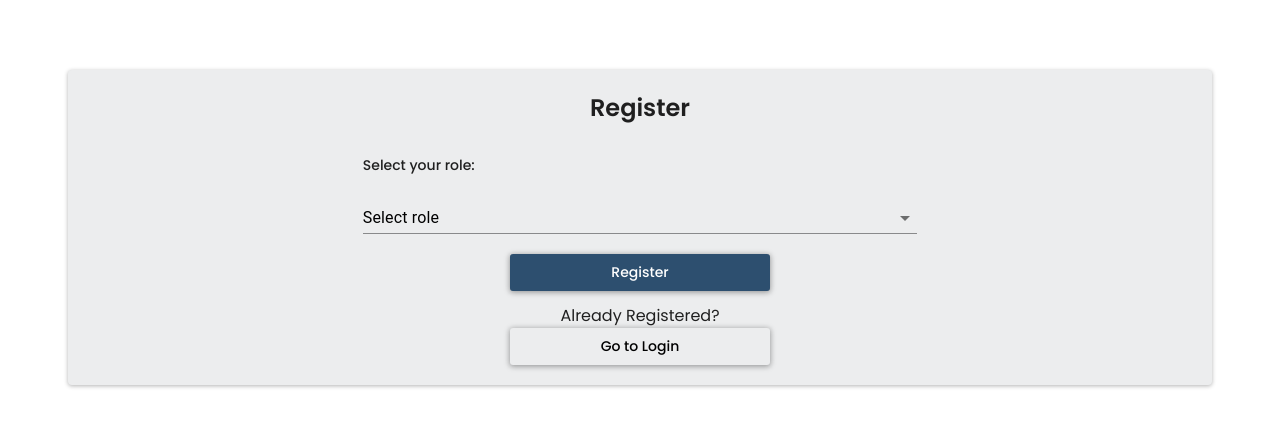
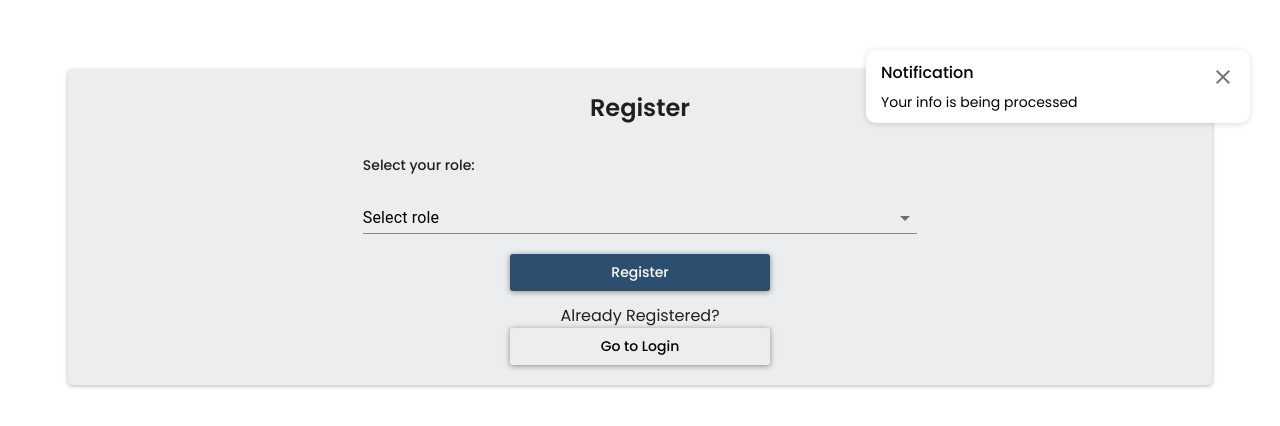
Before and after one commit to AmeyKhoje/Email-Template-Frontend, a React (Create React App) app: page /register in a window 1280 px wide. Shown: the top 426 px of the page. Built offline with nearby package versions, Linux system fonts and the light colour scheme; no server answers.

Commit message:
custom notification done

```diff
--- a/src/assets/includes/_notification.scss
+++ b/src/assets/includes/_notification.scss
@@ -1,15 +1,11 @@
 .notification {
-    position: fixed;
-    width: 30%;
     padding: 10px 15px;
     background-color: white;
-    z-index: 99;
-    top: 50px;
-    right: 30px;
     border-radius: 10px;
     opacity: 0;
     transition: all 0.5s;
     box-shadow: 0px 1px 6px 0px rgba($color: #000000, $alpha: 0.15);
+    margin-bottom: 20px;
     &-body {
         position: relative;
         &_heading {
@@ -41,6 +37,15 @@
     }
 }
 
+.notification-container {
+    position: fixed;
+    width: 30%;
+    z-index: 99;
+    top: 50px;
+    right: 30px;
+    height: max-content;
+}
+
 @keyframes showAnime {
     from {
         opacity: 0;
--- a/src/components/store/actions/actionTypes.js
+++ b/src/components/store/actions/actionTypes.js
@@ -5,3 +5,4 @@ export const HANDLE_EMAIL = "HANDLE_EMAIL";
 export const STORE_USER_DATA = "STORE_USER_DATA";
 export const STORE_USER_EMAILS = "STORE_USER_EMAILS";
 export const HANDLE_NOTIFICATION = "HANDLE_NOTIFICATION";
+export const CLOSE_NOTIFICATION = "CLOSE_NOTIFICATION";
--- a/src/components/store/actions/globalStateActions.js
+++ b/src/components/store/actions/globalStateActions.js
@@ -1,4 +1,4 @@
-import { HANDLE_EMAIL, HANDLE_LOADING, HANDLE_NOTIFICATION } from "./actionTypes"
+import { CLOSE_NOTIFICATION, HANDLE_EMAIL, HANDLE_LOADING, HANDLE_NOTIFICATION } from "./actionTypes"
 
 export const handleLoading = value => {
     // ? Handle Loading actions
@@ -18,24 +18,35 @@ export const handleEmail = value => {
     }
 }
 
-const closeNotification = () => {
-    const notiVal = {
-        isNotification: false
+// const closeNotification = () => {
+//     const notiVal = {
+//         isNotification: false
+//     }
+
+//     return {
+//         type: HANDLE_NOTIFICATION,
+//         value: notiVal
+//     }
+// }
+
+export const handleNotification = value => {
+    let randomNum = parseInt(new Date().valueOf().toString());
+    console.log(randomNum);
+    let notiVal = {
+        ...value,
+        id: randomNum
     }
-
+    console.log(notiVal);
     return {
         type: HANDLE_NOTIFICATION,
         value: notiVal
     }
 }
 
-export const handleNotification = value => {
-    setTimeout(() => {
-        console.log("hello");
-        closeNotification()
-    }, 3000)
+export const closeNotification = value => {
+    console.log(value);
     return {
-        type: HANDLE_NOTIFICATION,
+        type: CLOSE_NOTIFICATION,
         value
     }
 }
--- a/src/components/store/actions/index.js
+++ b/src/components/store/actions/index.js
@@ -1,2 +1,2 @@
-export { handleLoading } from "./globalStateActions";
+export { handleLoading, closeNotification } from "./globalStateActions";
 export { loginUser, logoutUser, storeUserInfo } from "./userActions";
--- a/src/components/store/reducer/globalStateReducer.js
+++ b/src/components/store/reducer/globalStateReducer.js
@@ -1,13 +1,16 @@
-import { HANDLE_EMAIL, HANDLE_LOADING, HANDLE_NOTIFICATION } from "../actions/actionTypes";
+import { CLOSE_NOTIFICATION, HANDLE_EMAIL, HANDLE_LOADING, HANDLE_NOTIFICATION } from "../actions/actionTypes";
 
 const initialState = {
     isLoading: false,
     isEmail: false,
     isNotification: false,
-    notificationInfo: {
-        head: 'Notification',
-        text: 'Your info is being processed'
-    }
+    notificationInfo: [
+        {
+            id: 1,
+            head: 'Notification',
+            text: 'Your info is being processed'
+        }
+    ]
 };
 
 const globalStateReducer = (state = initialState, action) => {
@@ -24,10 +27,24 @@ const globalStateReducer = (state = initialState, action) => {
                 isEmail: action.value
             }
         case HANDLE_NOTIFICATION:
+            let arr1 = state.notificationInfo;
+            if(state.notificationInfo.length >= 3) {
+                arr1 = arr1.filter(x => x.id !== arr1[0].id);
+                let arr2 = arr1.concat(action.value)
+                return {
+                    ...state,
+                    notificationInfo: arr2
+                }
+            }
             return {
                 ...state,
-                isNotification: !state.isNotification,
-                notificationInfo: action.value.notificationInfo && action.value.notificationInfo
+                notificationInfo: state.notificationInfo.concat(action.value)
+            }
+        case CLOSE_NOTIFICATION:
+            let notiArr = state.notificationInfo.filter(x => x.id !== action.value);
+            return {
+                ...state,
+                notificationInfo: notiArr
             }
         default:
             return state;
--- a/src/components/ui-elements/Notification.js
+++ b/src/components/ui-elements/Notification.js
@@ -1,10 +1,11 @@
 import { IconButton, makeStyles } from "@material-ui/core";
 import { Close } from "@material-ui/icons";
+import { useEffect } from "react";
 import { connect } from "react-redux";
-import { handleNotification } from "../store/actions/globalStateActions";
+import { closeNotification, handleNotification } from "../store/actions/globalStateActions";
 
 const Notification = props => {
-    console.log(props);
+    console.log(props.global?.notificationInfo);
     const useStyles = makeStyles({
         close: {
             padding: '5px',
@@ -13,29 +14,49 @@ const Notification = props => {
 
     const classes = useStyles();
 
-    const handleNotificationClose = () => {
-        props.onChangeNotification(false);
+    const handleNotificationClose = (id) => {
+        props.onCloseNotification(id);
     }
 
+    useEffect(() => {
+        let intervalNoti = setInterval(() => {
+            if(props.global.notificationInfo.length > 0) {
+                props.onCloseNotification(props.global.notificationInfo[0]);
+            }
+        }, 5000);
+
+        clearInterval(intervalNoti)
+    }, [])
+
     return (
-        <div className={`notification ${props.global.isNotification && 'show'}`}>
+        <div className="notification-container">
+            {
+                props.global?.notificationInfo?.length > 0 &&
+                props.global?.notificationInfo.map(notification => {
+                    return (
+                        <div className={`notification show`}>
                             <div className="notification-body">
                                 <div className="notification-body_heading">
                                     <h5>
-                        {props.global.isNotification && props.global.notificationInfo.head}
+                                        {notification.head}
                                     </h5>
                                 </div>
                                 <div className="notification-body_message">
                                     <p>
-                        {props.global.isNotification && props.global.notificationInfo.text}
+                                        {notification.text}
                                     </p>
                                 </div>
                                 <div className="notification-body_close">
-                    <IconButton className={`${classes.close}`} onClick={handleNotificationClose}>
+                                    <IconButton className={`${classes.close}`} onClick={() => handleNotificationClose(notification.id)}>
                                         <Close />
                                     </IconButton>
                                 </div>
                             </div>
+                        </div>
+                    )
+                })
+            }
+
         </div>
     )
 };
@@ -46,7 +67,8 @@ const mapStateToProps = state => {
 
 const mapDispatchToProps = dispatch => {
     return {
-        onChangeNotification: (value) => dispatch(handleNotification(value))
+        onChangeNotification: (value) => dispatch(handleNotification(value)),
+        onCloseNotification: (value) => dispatch(closeNotification(value))
     }
 };
 
--- a/src/pages/Dashboard.js
+++ b/src/pages/Dashboard.js
@@ -4,7 +4,7 @@ import { useEffect, useState } from "react";
 import { connect } from "react-redux";
 import { colorPalette } from "../components/helpers/Globals";
 import { axiosClient } from "../components/helpers/helper";
-import { handleEmail, handleLoading, handleNotification } from "../components/store/actions/globalStateActions";
+import { closeNotification, handleEmail, handleLoading, handleNotification } from "../components/store/actions/globalStateActions";
 import { storeUserSentEmails } from "../components/store/actions/userActions";
 import EmailListCard from "../components/ui-elements/EmailListCard";
 
@@ -71,15 +71,10 @@ const Dashboard = props => {
 
     const makeEmailStarred = (id, sender) => {
         const notiVal = {
-            notificationInfo: {
-                head: "Hey",
-                text: "Your data is being processed"
-            }
+            head: "Hey"+ id,
+            text: "Your data is being processed"
         }
         props.onChangeNotification(notiVal);
-        setTimeout(() => {
-            props.onChangeNotification(false)
-        }, 10000)
         try {
             axiosClient({
                 method: "PATCH",
@@ -164,7 +159,12 @@ const mapDispatchToProps = dispatch => {
         onChangeLoading: (value) => dispatch(handleLoading(value)),
         onChangeEmail: (value) => dispatch(handleEmail(value)),
         onStoreEmails: (value) => dispatch(storeUserSentEmails(value)),
-        onChangeNotification: (value) => dispatch(handleNotification(value))
+        onChangeNotification: (value) => {
+            dispatch(handleNotification(value))
+            setTimeout(() => {
+                dispatch(closeNotification(false))
+            }, 3000)
+        }
     }
 };
 
```
Lines whose indentation alone changed are shown as unchanged.
